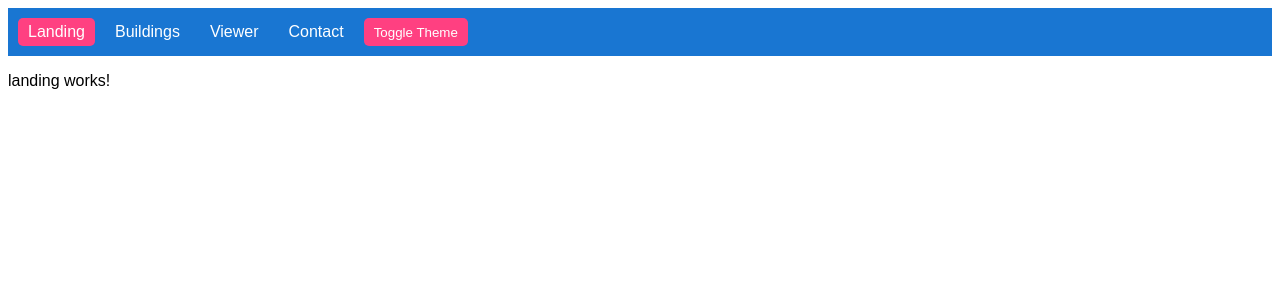
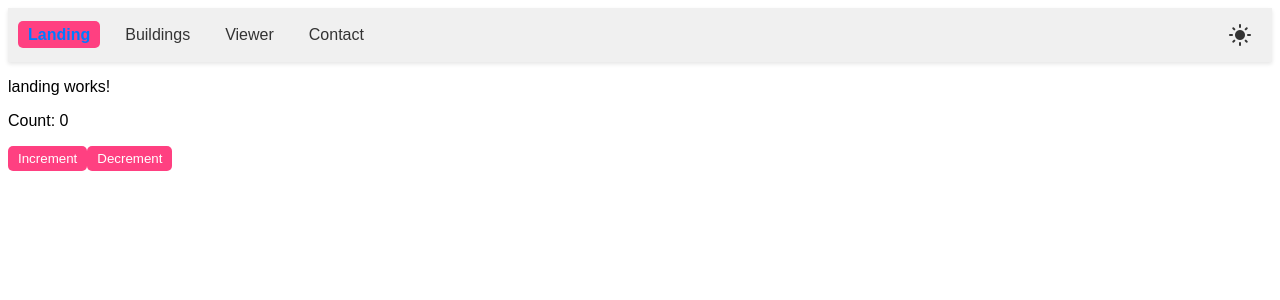
Before and after one commit to ircube/angular-building-explorer, an Angular app: page /landing in a window 1280 px wide. Shown: the top 300 px of the page. Built offline with nearby package versions, Linux system fonts and the light colour scheme.

Commit message:
Added zustand, updated nav layout, added example store.

```diff
--- a/angular.json
+++ b/angular.json
@@ -62,7 +62,8 @@
             "development": {
               "optimization": false,
               "extractLicenses": false,
-              "sourceMap": true
+              "sourceMap": true,
+              "localize": false
             },
             "es": {
               "localize": ["es"]
--- a/package.json
+++ b/package.json
@@ -16,10 +16,12 @@
     "@angular/compiler": "^20.3.0",
     "@angular/core": "^20.3.0",
     "@angular/forms": "^20.3.0",
+    "@angular/localize": "^20.3.7",
     "@angular/platform-browser": "^20.3.0",
     "@angular/router": "^20.3.0",
     "rxjs": "~7.8.0",
-    "tslib": "^2.3.0"
+    "tslib": "^2.3.0",
+    "zustand": "^5.0.8"
   },
   "devDependencies": {
     "@angular-eslint/builder": "18.0.1",
--- a/src/app/layout/layout.component.ts
+++ b/src/app/layout/layout.component.ts
@@ -1,11 +1,12 @@
 import { Component } from '@angular/core';
+import { CommonModule } from '@angular/common'; // Import CommonModule
 import { RouterOutlet, RouterLink, RouterLinkActive } from '@angular/router';
 import { ThemeService } from '../theme.service'; // Import ThemeService
 
 @Component({
   selector: 'app-layout',
   standalone: true,
-  imports: [RouterOutlet, RouterLink, RouterLinkActive],
+  imports: [CommonModule, RouterOutlet, RouterLink, RouterLinkActive], // Add CommonModule here
   templateUrl: './layout.html',
   styleUrl: './layout.scss'
 })
--- a/src/app/layout/layout.html
+++ b/src/app/layout/layout.html
@@ -1,9 +1,14 @@
 <nav>
-  <a routerLink="/landing" routerLinkActive="active" i18n>Landing</a>
-  <a routerLink="/buildings" routerLinkActive="active" i18n>Buildings</a>
-  <a routerLink="/viewer" routerLinkActive="active" i18n>Viewer</a>
-  <a routerLink="/contact" routerLinkActive="active" i18n>Contact</a>
-  <button (click)="toggleTheme()" i18n>Toggle Theme</button>
+  <div>
+    <a routerLink="/landing" routerLinkActive="active" i18n>Landing</a>
+    <a routerLink="/buildings" routerLinkActive="active" i18n>Buildings</a>
+    <a routerLink="/viewer" routerLinkActive="active" i18n>Viewer</a>
+    <a routerLink="/contact" routerLinkActive="active" i18n>Contact</a>
+  </div>
+  <button (click)="toggleTheme()" i18n>
+    <span *ngIf="isDarkTheme()" class="material-icons">dark_mode</span>
+    <span *ngIf="!isDarkTheme()" class="material-icons">light_mode</span>
+  </button>
 </nav>
 
 <router-outlet></router-outlet>
--- a/src/app/layout/layout.scss
+++ b/src/app/layout/layout.scss
@@ -0,0 +1,66 @@
+nav {
+  display: flex;
+  justify-content: space-between; /* Pushes items to the ends */
+  align-items: center; /* Vertically aligns items */
+  padding: 10px; /* Add some padding for better appearance */
+  background-color: #f0f0f0; /* Example background color */
+  box-shadow: 0 2px 4px rgba(0, 0, 0, 0.1); /* Example shadow */
+
+  a {
+    margin-right: 15px; /* Space between nav links */
+    text-decoration: none;
+    color: #333;
+
+    &.active {
+      font-weight: bold;
+      color: #007bff;
+    }
+  }
+
+  button {
+    background: none;
+    border: none;
+    cursor: pointer;
+    font-size: 24px; /* Adjust icon size */
+    color: #333; /* Icon color */
+    display: flex; /* To center the icon if needed */
+    align-items: center;
+    justify-content: center;
+
+    &:hover {
+      color: #007bff;
+    }
+  }
+}
+
+/* Basic theme styles for demonstration */
+body.light-theme {
+  background-color: #ffffff;
+  color: #333333;
+}
+
+body.dark-theme {
+  background-color: #333333;
+  color: #ffffff;
+
+  nav {
+    background-color: #2c2c2c; /* Darker background for nav */
+    box-shadow: 0 2px 8px rgba(0, 0, 0, 0.5); /* More pronounced shadow for dark mode */
+
+    a {
+      color: #e0e0e0; /* Lighter text for better contrast */
+
+      &.active {
+        color: #8ab4f8; /* A light blue for active link in dark mode */
+      }
+    }
+
+    button {
+      color: #e0e0e0; /* Lighter icon color */
+
+      &:hover {
+        color: #8ab4f8; /* Light blue hover for icon */
+      }
+    }
+  }
+}
--- a/src/app/pages/contact/contact.html
+++ b/src/app/pages/contact/contact.html
@@ -1 +1,2 @@
 <p>contact works!</p>
+<p>Current Count: {{ counterService.state().count }}</p>
--- a/src/app/pages/contact/contact.ts
+++ b/src/app/pages/contact/contact.ts
@@ -1,11 +1,13 @@
-import { Component } from '@angular/core';
+import { Component, inject } from '@angular/core';
+import { CounterService } from '../../stores/counter.service';
 
 @Component({
   selector: 'app-contact',
+  standalone: true,
   imports: [],
   templateUrl: './contact.html',
   styleUrl: './contact.scss'
 })
 export class Contact {
-
+  protected readonly counterService = inject(CounterService);
 }
--- a/src/app/pages/landing/landing.html
+++ b/src/app/pages/landing/landing.html
@@ -1 +1,7 @@
 <p>landing works!</p>
+
+  <div>
+    <p>Count: {{ counterService.state().count }}</p>
+    <button (click)="counterService.increment()">Increment</button>
+    <button (click)="counterService.decrement()">Decrement</button>
+  </div>
--- a/src/app/pages/landing/landing.ts
+++ b/src/app/pages/landing/landing.ts
@@ -1,4 +1,5 @@
-import { Component } from '@angular/core';
+import { Component, inject } from '@angular/core';
+import { CounterService } from '../../stores/counter.service';
 
 @Component({
   selector: 'app-landing',
@@ -7,5 +8,5 @@ import { Component } from '@angular/core';
   styleUrl: './landing.scss'
 })
 export class Landing {
-
+  protected readonly counterService = inject(CounterService);
 }
--- /dev/null
+++ b/src/app/stores/counter.service.ts
@@ -0,0 +1,24 @@
+import { Injectable, signal } from '@angular/core';
+import { CounterState, counterStore } from './counter.store';
+
+@Injectable({ providedIn: 'root' })
+export class CounterService {
+  private store = counterStore;
+  private readonly _state = signal(this.store.getState());
+
+  public readonly state = this._state.asReadonly();
+
+  constructor() {
+    this.store.subscribe((newState: CounterState) => {
+      this._state.set(newState);
+    });
+  }
+
+  increment() {
+    this.store.getState().increment();
+  }
+
+  decrement() {
+    this.store.getState().decrement();
+  }
+}
--- /dev/null
+++ b/src/app/stores/counter.store.ts
@@ -0,0 +1,13 @@
+import { createStore } from 'zustand/vanilla';
+
+export interface CounterState {
+  count: number;
+  increment: () => void;
+  decrement: () => void;
+}
+
+export const counterStore = createStore<CounterState>((set) => ({
+  count: 0,
+  increment: () => set((state) => ({ count: state.count + 1 })),
+  decrement: () => set((state) => ({ count: state.count - 1 })),
+}));
--- a/src/index.html
+++ b/src/index.html
@@ -6,6 +6,7 @@
     <base href="/" />
     <meta name="viewport" content="width=device-width, initial-scale=1" />
     <link rel="icon" type="image/x-icon" href="favicon.ico" />
+    <link href="https://fonts.googleapis.com/icon?family=Material+Icons" rel="stylesheet">
   </head>
   <body>
     <app-root></app-root>
```
Also changed, not shown: 1 other file (tests, documents, lock files or other folders).
